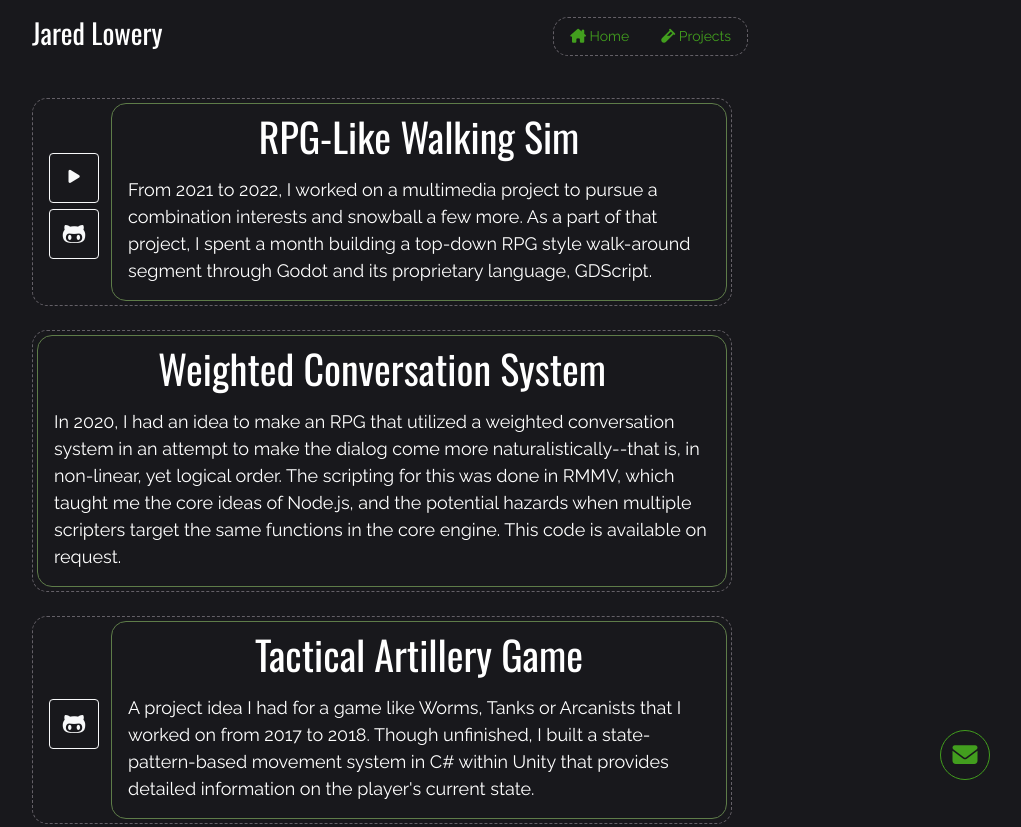
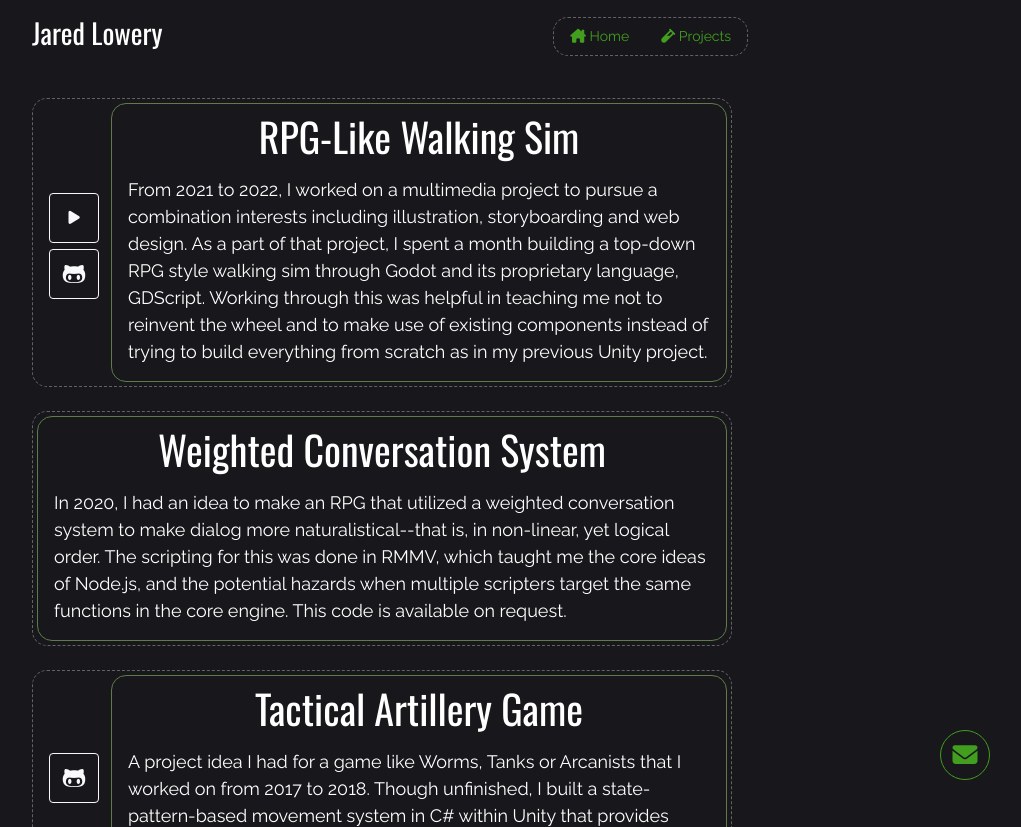
Before and after one commit to jsrlowery/_PersonalWebsiteFinal, a plain HTML site: page projects.html in a window 1280 px wide. Shown: the top 827 px of the page, without its empty margins (258-1279 px from the left). Drawn offline with nearby package versions, Linux system fonts and the light colour scheme; a script that the page names is missing.

Commit message:
Edited descriptions of projects.

```diff
--- a/projects.html
+++ b/projects.html
@@ -42,14 +42,14 @@
       </article>
       <article class="card">
         <h1 class="card-title mt-2 mb-0">RPG-Like Walking Sim</h1>
-        <p class="card-body mb-0">From 2021 to 2022, I worked on a multimedia project to pursue a combination interests and snowball a few more. As a part of that project, I spent a month building a top-down RPG style walk-around segment through Godot and its proprietary language, GDScript.</p>
+        <p class="card-body mb-0">From 2021 to 2022, I worked on a multimedia project to pursue a combination interests including illustration, storyboarding and web design. As a part of that project, I spent a month building a top-down RPG style walking sim through Godot and its proprietary language, GDScript. Working through this was helpful in teaching me not to reinvent the wheel and to make use of existing components instead of trying to build everything from scratch as in my previous Unity project.</p>
       </article>
     </section>
 
     <section class="card-plus-links card-size p-1">
       <article class="card">
         <h1 class="card-title mt-2 mb-0">Weighted Conversation System</h1>
-        <p class="card-body mb-0">In 2020, I had an idea to make an RPG that utilized a weighted conversation system in an attempt to make the dialog come more naturalistically--that is, in non-linear, yet logical order. The scripting for this was done in RMMV, which taught me the core ideas of Node.js, and the potential hazards when multiple scripters target the same functions in the core engine. This code is available on request.</p>
+        <p class="card-body mb-0">In 2020, I had an idea to make an RPG that utilized a weighted conversation system to make dialog more naturalistical--that is, in non-linear, yet logical order. The scripting for this was done in RMMV, which taught me the core ideas of Node.js, and the potential hazards when multiple scripters target the same functions in the core engine. This code is available on request.</p>
       </article>
     </section>
 
```
